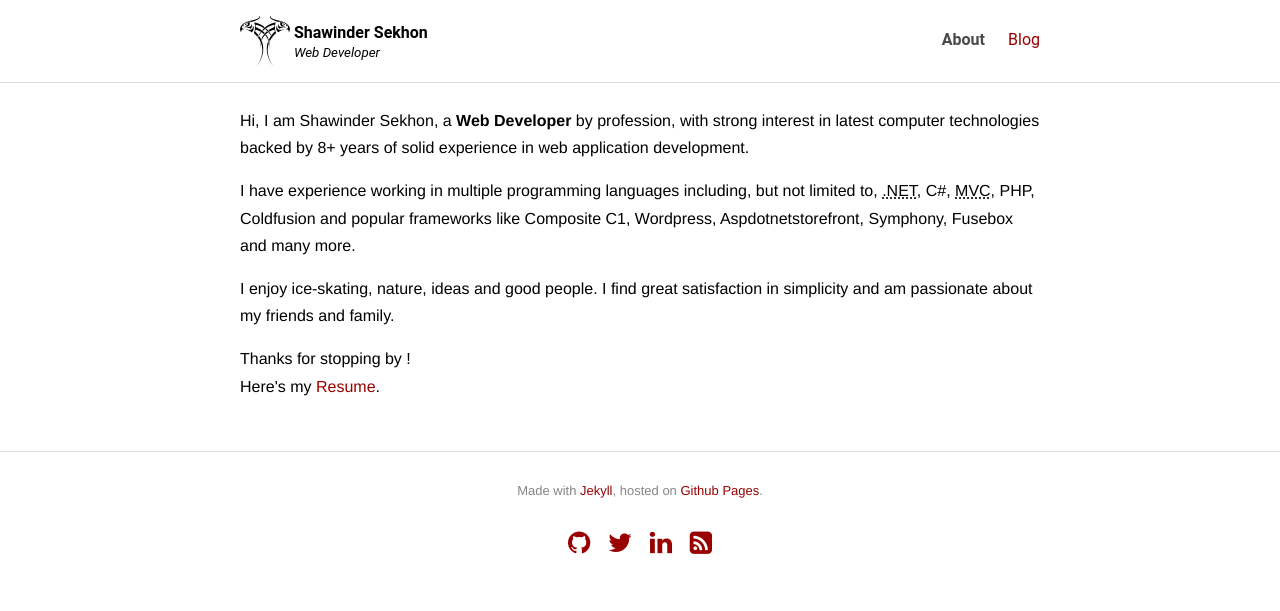
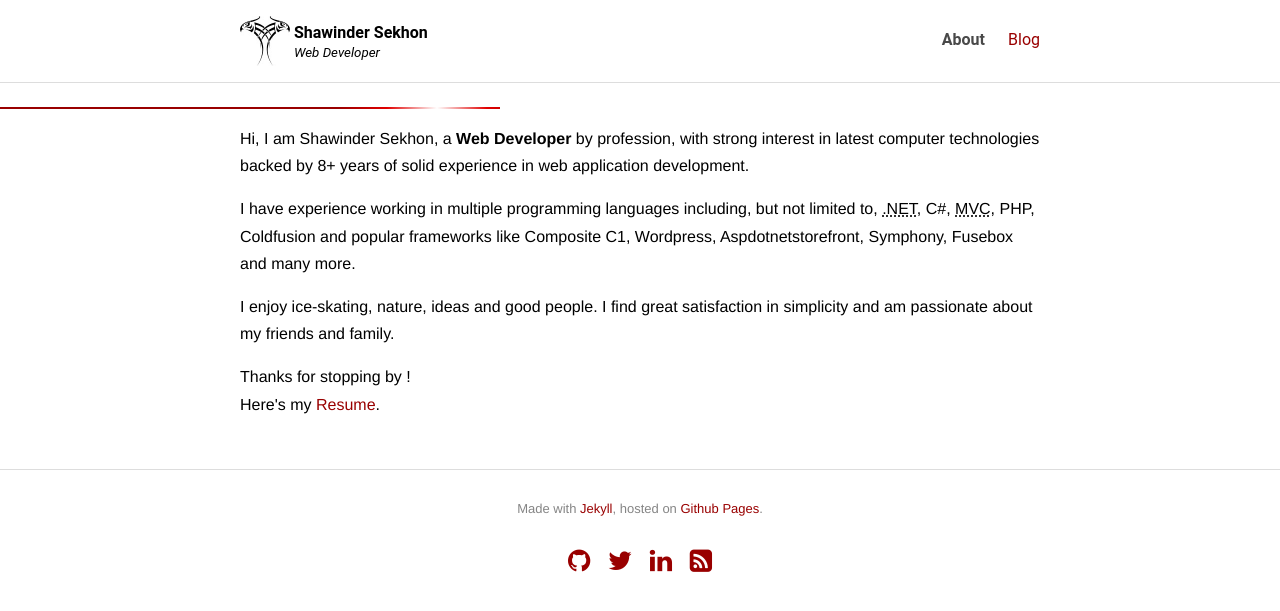
Before and after one commit to shawinder/shawinder.github.io, a Jekyll site: the page built from index.html, in a window 1280 px wide. Shown: the top 611 px of the page. Built offline with Jekyll 4.4.1, drawn with Linux system fonts in a browser that asks for light colours; nearby versions of some CDN libraries.

Commit message:
Update master.html

```diff
--- a/_layouts/master.html
+++ b/_layouts/master.html
@@ -53,6 +53,10 @@
 	<div class="clear"></div>
 	</header>
 
+    	<div class="background">
+           <div class="movement"></div>
+    	</div>
+
 	<!-- Main Content -->
 	<div class="container">
 	   {{ content }}
```
